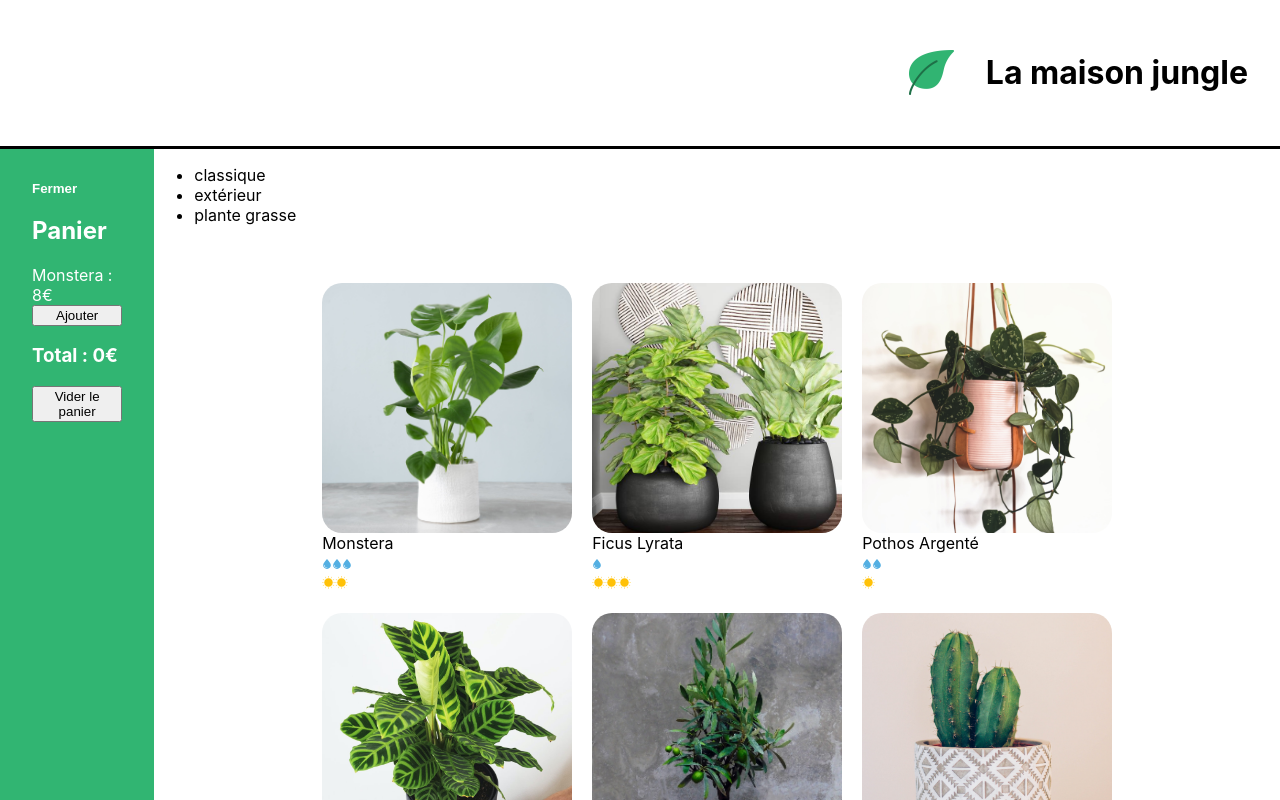
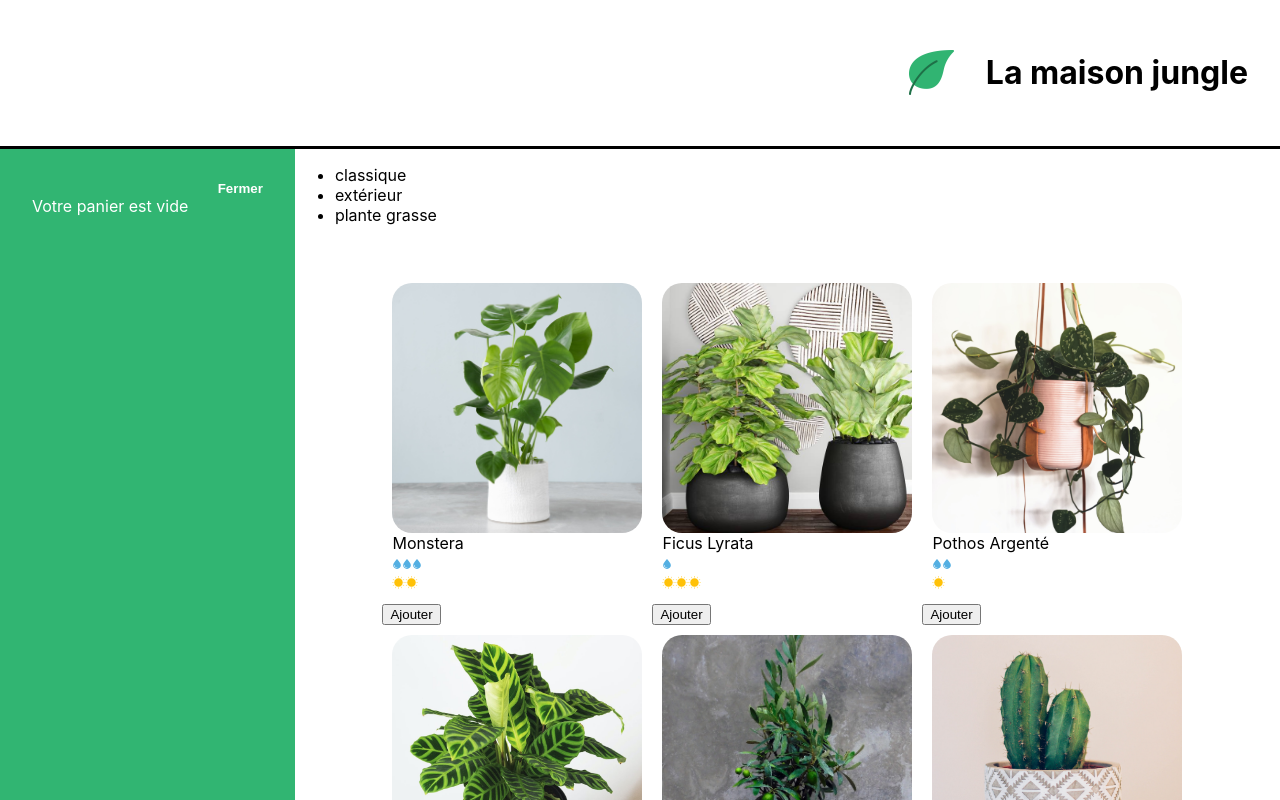
Before and after one commit to louiselize/tuto-react-openclassroom, a React (Create React App) app: page / in a window 1280 px wide. Shown: the top 800 px of the page. Built offline with nearby package versions, Linux system fonts and the light colour scheme.

Commit message:
✨ openclassroom tutor code update

```diff
--- a/src/component/App.js
+++ b/src/component/App.js
@@ -1,3 +1,4 @@
+import { useState } from 'react'
 import Banner from './Banner'
 import logo from '../assets/logo.png'
 import Cart from './Cart'
@@ -6,6 +7,7 @@
 import '../styles/Layout.css'
 
 function App() {
+	const [cart, updateCart] = useState([])
 	return (
 		<div>
 			<Banner>
@@ -13,8 +15,8 @@
 				<h1 className='lmj-title'>La maison jungle</h1>
 			</Banner>
 			<div className='lmj-layout-inner'>
-				<Cart />
-				<ShoppingList />
+				<Cart cart={cart} updateCart={updateCart} />
+				<ShoppingList cart={cart} updateCart={updateCart} />
 			</div>
 			<Footer />
 		</div>
--- a/src/component/Cart.js
+++ b/src/component/Cart.js
@@ -1,12 +1,12 @@
 import { useState } from 'react'
 import '../styles/Cart.css'
 
-function Cart() {
-	const monsteraPrice = 8
-	const [cart, updateCart] = useState(0)
+function Cart({ cart, updateCart }) {
 	const [isOpen, setIsOpen] = useState(true)
-
-
+	const total = cart.reduce(
+		(acc, plantType) => acc + plantType.amount * plantType.price,
+		0
+	)
 	return isOpen ? (
 		<div className='lmj-cart'>
 			<button
@@ -15,12 +15,22 @@
 			>
 				Fermer
 			</button>
-			<h2>Panier</h2>
-			<div>Monstera : {monsteraPrice}€</div>
-			<button onClick={() => updateCart(cart + 1)}>Ajouter</button>
-			<h3>Total : {monsteraPrice * cart}€</h3>
-			<button onClick={() => updateCart(0)}>Vider le panier</button>
-
+			{cart.length > 0 ? (
+				<div>
+					<h2>Panier</h2>
+					<ul>
+						{cart.map(({ name, price, amount }, index) => (
+							<div key={`${name}-${index}`}>
+								{name} {price}€ x {amount}
+							</div>
+						))}
+					</ul>
+					<h3>Total :{total}€</h3>
+					<button onClick={() => updateCart([])}>Vider le panier</button>
+				</div>
+			) : (
+				<div>Votre panier est vide</div>
+			)}
 		</div>
 	) : (
 		<div className='lmj-cart-closed'>
--- a/src/component/ShoppingList.js
+++ b/src/component/ShoppingList.js
@@ -2,29 +2,47 @@
 import PlantItem from './PlantItem'
 import '../styles/ShoppingList.css'
 
-function ShoppingList() {
+function ShoppingList({ cart, updateCart }) {
 	const categories = plantList.reduce(
 		(acc, plant) =>
 			acc.includes(plant.category) ? acc : acc.concat(plant.category),
 		[]
 	)
 
+	function addToCart(name, price) {
+		const currentPlantSaved = cart.find((plant) => plant.name === name)
+		if (currentPlantSaved) {
+			const cartFilteredCurrentPlant = cart.filter(
+				(plant) => plant.name !== name
+			)
+			updateCart([
+				...cartFilteredCurrentPlant,
+				{ name, price, amount: currentPlantSaved.amount + 1 }
+			])
+		} else {
+			updateCart([...cart, { name, price, amount: 1 }])
+		}
+	}
+
 	return (
-		<div>
+		<div className='lmj-shopping-list'>
 			<ul>
 				{categories.map((cat) => (
 					<li key={cat}>{cat}</li>
 				))}
 			</ul>
 			<ul className='lmj-plant-list'>
-				{plantList.map(({ id, cover, name, water, light }) => (
+				{plantList.map(({ id, cover, name, water, light, price }) => (
+					<div key={id}>
 						<PlantItem
-						id={id}
 							cover={cover}
 							name={name}
 							water={water}
 							light={light}
+							price={price}
 						/>
+						<button onClick={() => addToCart(name, price)}>Ajouter</button>
+					</div>
 				))}
 			</ul>
 		</div>
--- a/src/datas/plantList.js
+++ b/src/datas/plantList.js
@@ -15,7 +15,8 @@
 		id: '1ed',
 		light: 2,
 		water: 3,
-		cover: monstera
+		cover: monstera,
+		price: 15
 	},
 	{
 		name: 'ficus lyrata',
@@ -23,7 +24,8 @@
 		id: '2ab',
 		light: 3,
 		water: 1,
-		cover: lyrata
+		cover: lyrata,
+		price: 16
 	},
 
 	{
@@ -32,7 +34,9 @@
 		id: '3sd',
 		light: 1,
 		water: 2,
-		cover: pothos
+		cover: pothos,
+
+		price: 9
 	},
 	{
 		name: 'calathea',
@@ -40,7 +44,9 @@
 		id: '4kk',
 		light: 2,
 		water: 3,
-		cover: calathea
+		cover: calathea,
+
+		price: 20
 	},
 	{
 		name: 'olivier',
@@ -48,7 +54,8 @@
 		id: '5pl',
 		light: 3,
 		water: 1,
-		cover: olivier
+		cover: olivier,
+		price: 25
 	},
 
 	{
@@ -57,7 +64,8 @@
 		id: '8fp',
 		light: 2,
 		water: 1,
-		cover: cactus
+		cover: cactus,
+		price: 6
 	},
 	{
 		name: 'basilique',
@@ -65,7 +73,8 @@
 		id: '7ie',
 		light: 2,
 		water: 3,
-		cover: basil
+		cover: basil,
+		price: 5
 	},
 	{
 		name: 'succulente',
@@ -73,7 +82,8 @@
 		id: '9vn',
 		light: 2,
 		water: 1,
-		cover: succulent
+		cover: succulent,
+		price: 8
 	},
 
 	{
@@ -82,6 +92,7 @@
 		id: '6uo',
 		light: 2,
 		water: 2,
-		cover: mint
+		cover: mint,
+		price: 4
 	}
 ]
--- a/src/styles/Cart.css
+++ b/src/styles/Cart.css
@@ -5,7 +5,7 @@
 	display: flex;
 	flex-direction: column;
 	justify-content: flex-start;
-	width: 200px;
+	width: 300px;
 }
 
 .lmj-cart-add-button {
@@ -22,11 +22,12 @@
 	align-self: self-start;
 	padding: 0;
 	color: white;
+	align-self: flex-end;
 }
 
 .lmj-cart-closed {
 	padding: 32px;
-	width: 200px;
+	width: 300px;
 }
 
 .lmj-cart-closed > button {
--- a/src/styles/PlantItem.css
+++ b/src/styles/PlantItem.css
@@ -12,4 +12,16 @@
 	justify-content: center;
 	flex-direction: column;
 	text-transform: capitalize;
+	position: relative;
 }
+
+.lmj-plant-item-price {
+	position: absolute;
+	border-radius: 20px 20px 20px 0;
+	background-color: #31b472;
+	color: white;
+	padding: 15px;
+	right: 0;
+	top: 0;
+	font-weight: 500;
+}
```
Lines whose indentation alone changed are shown as unchanged.
